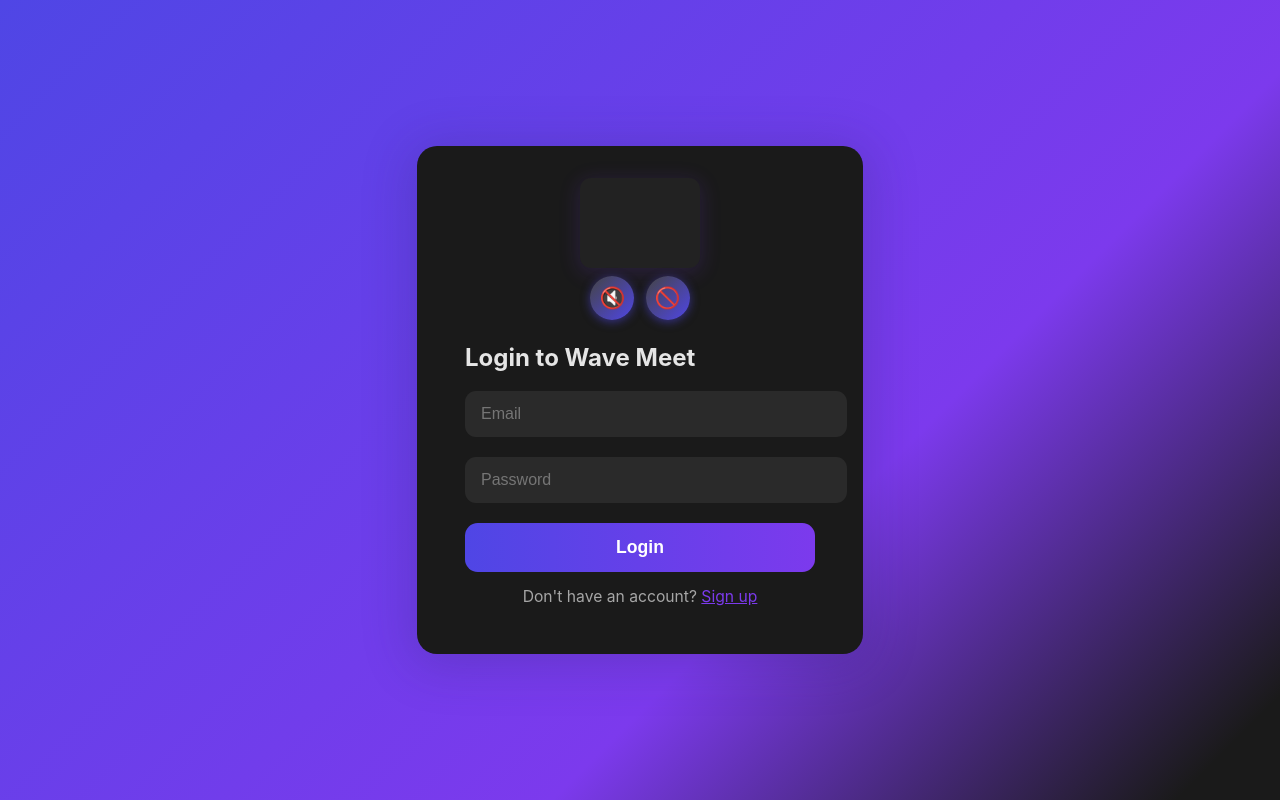
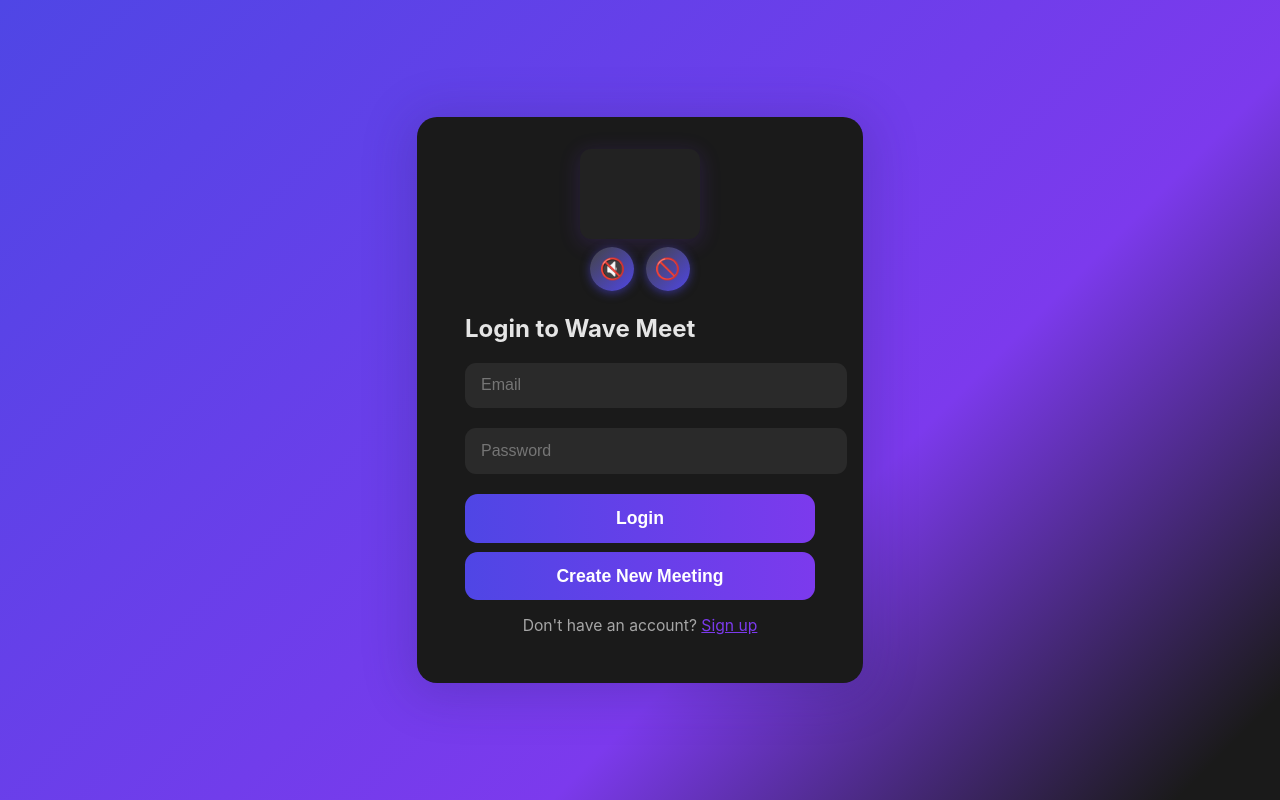
Before and after one commit to wavemeetweb/wave-meet, a Flask app: page / in a window 1280 px wide. Run offline with Flask 3, Linux system fonts and the light colour scheme.

Commit message:
Update auth.html

```diff
--- a/templates/auth.html
+++ b/templates/auth.html
@@ -2,7 +2,7 @@
 <html lang="en">
 <head>
   <meta charset="UTF-8" />
-  <meta name="viewport" content="width=device-width, initial-scale=1.0" />
+  <meta name="viewport" content="width=device-width, initial-scale=1" />
   <title>Wave Meet - Signup/Login</title>
   <link rel="stylesheet" href="{{ url_for('static', filename='style.css') }}">
 </head>
@@ -20,6 +20,7 @@
           </button>
         </div>
       </div>
+
       <!-- Login Form -->
       <form id="login-form" class="auth-form active" method="post" action="/">
         <h2>Login to Wave Meet</h2>
@@ -30,12 +31,14 @@
           <input type="password" id="login-password" name="password" placeholder="Password" required />
         </div>
         <button type="submit" class="btn btn--primary">Login</button>
+        <button type="button" class="btn btn--secondary" id="create-meeting-btn">Create New Meeting</button>
         <p class="switch-text">
           Don't have an account?
           <a href="#" id="goto-signup">Sign up</a>
         </p>
       </form>
-      <!-- Signup Form (demo only) -->
+
+      <!-- Signup Form -->
       <form id="signup-form" class="auth-form" style="display:none;">
         <h2>Create Your Account</h2>
         <div class="input-group">
@@ -58,6 +61,7 @@
       </form>
     </div>
   </div>
+
   <script src="{{ url_for('static', filename='auth.js') }}"></script>
 </body>
 </html>
```
